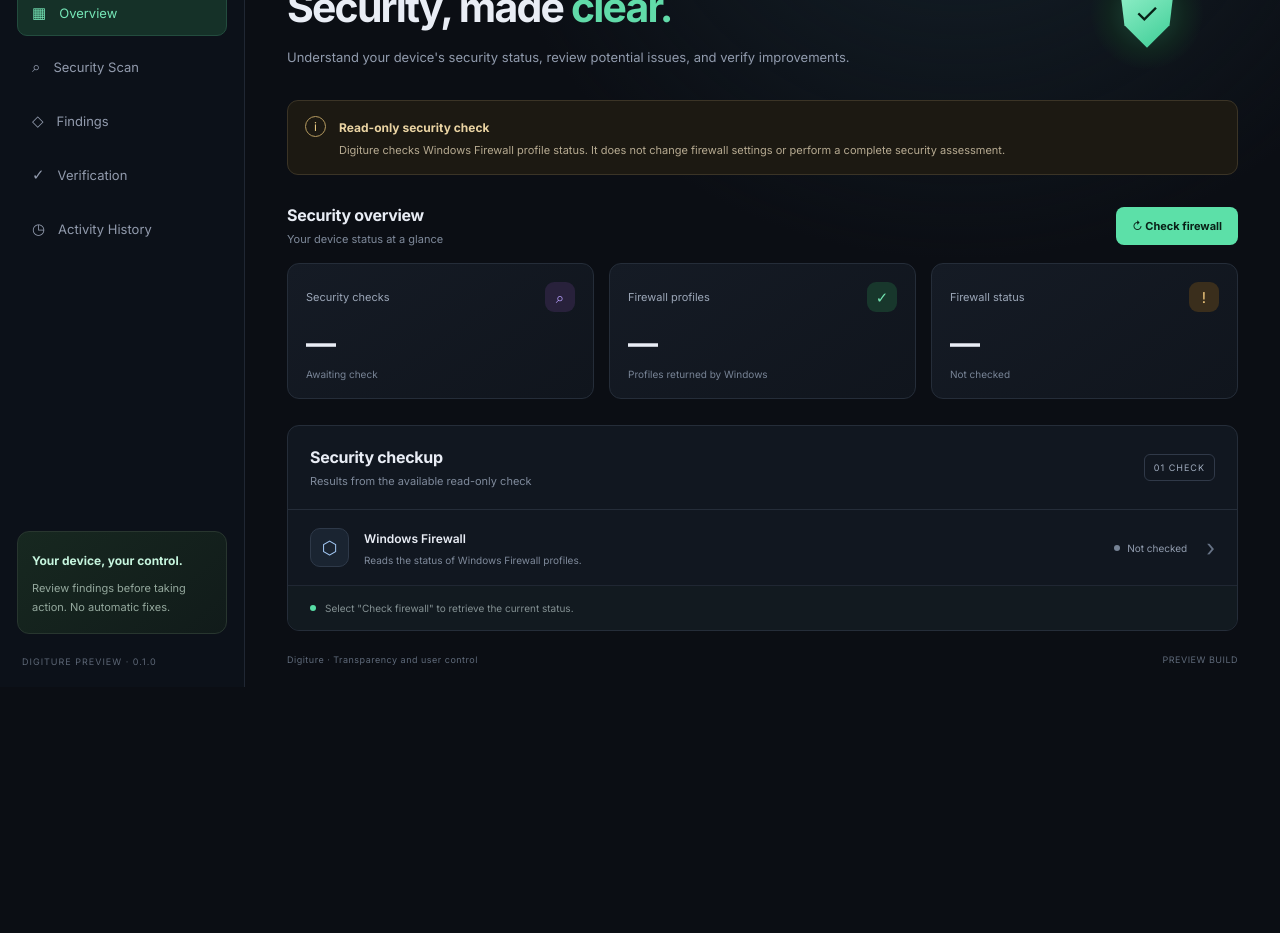
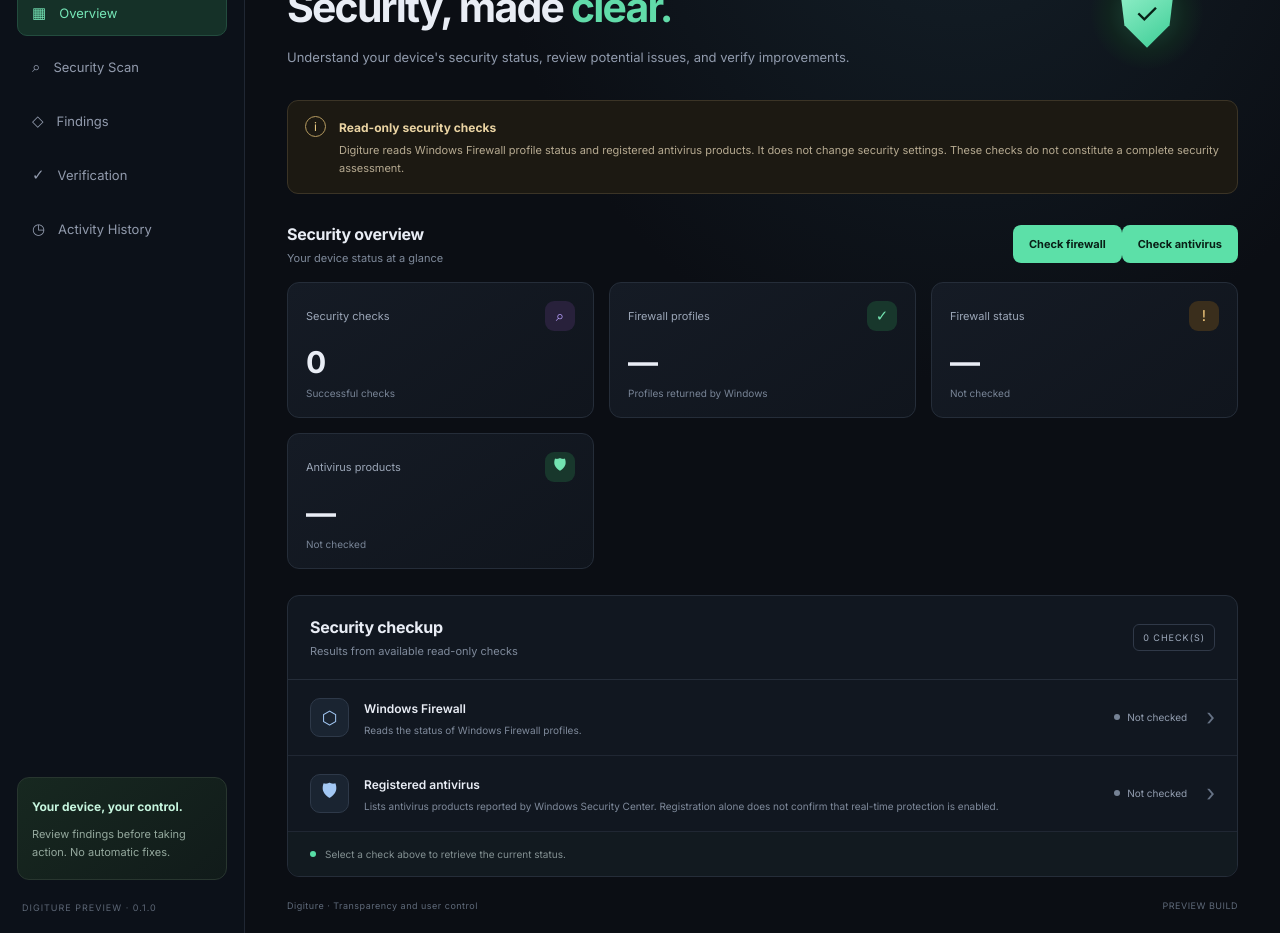
Before and after one commit to manasawasthi960-ui/digiture, a React (Vite) app: page / in a window 1280 px wide. Shown: the part 160-1093 px from the top of the page. Before the commit the page ends 847 px from the top, so only its background shows below. Built offline with nearby package versions, Linux system fonts and the light colour scheme.

Commit message:
Add antivirus and firewall security check

```diff
--- a/src/App.tsx
+++ b/src/App.tsx
@@ -5,6 +5,17 @@ import "./App.css";
 type FirewallProfile = {
   Name?: string;
   Enabled?: boolean | string;
+};
+
+type AntivirusProduct = {
+  displayName?: string;
+  productState?: number;
+};
+
+type AntivirusStatus = {
+  success: boolean;
+  products: string;
+  details: string;
 };
 
 type FirewallStatus = {
@@ -18,6 +29,10 @@ function App() {
   const [firewall, setFirewall] = useState<FirewallStatus | null>(null);
   const [error, setError] = useState("");
 
+  const [checkingAntivirus, setCheckingAntivirus] = useState(false);
+  const [antivirus, setAntivirus] = useState<AntivirusStatus | null>(null);
+  const [antivirusError, setAntivirusError] = useState("");
+
   async function checkFirewall() {
     if (checking) return;
 
@@ -25,14 +40,11 @@ function App() {
     setError("");
 
     try {
-      const result = await invoke<FirewallStatus>(
-        "check_firewall_status"
-      );
-
+      const result = await invoke<FirewallStatus>("check_firewall_status");
       setFirewall(result);
 
       if (!result.success) {
-        setError(result.details);
+        setError(result.details || "Firewall check failed.");
       }
     } catch (err) {
       setFirewall(null);
@@ -42,27 +54,83 @@ function App() {
     }
   }
 
+  async function checkAntivirus() {
+    if (checkingAntivirus) return;
+
+    setCheckingAntivirus(true);
+    setAntivirusError("");
+
+    try {
+      const result = await invoke<AntivirusStatus>(
+        "check_antivirus_status"
+      );
+
+      setAntivirus(result);
+
+      if (!result.success) {
+        setAntivirusError(result.details || "Antivirus check failed.");
+      }
+    } catch (err) {
+      setAntivirus(null);
+      setAntivirusError(String(err));
+    } finally {
+      setCheckingAntivirus(false);
+    }
+  }
+
+  function getAntivirusProducts(): AntivirusProduct[] {
+    if (!antivirus?.success || !antivirus.products) {
+      return [];
+    }
+
+    try {
+      const parsed: unknown = JSON.parse(antivirus.products);
+
+      if (Array.isArray(parsed)) {
+        return parsed as AntivirusProduct[];
+      }
+
+      if (parsed && typeof parsed === "object") {
+        return [parsed as AntivirusProduct];
+      }
+
+      return [];
+    } catch {
+      return [];
+    }
+  }
+
   function getProfiles(): FirewallProfile[] {
-    if (!firewall?.success) return [];
+    if (!firewall?.success || !firewall.profiles) {
+      return [];
+    }
 
     try {
       const parsed: unknown = JSON.parse(firewall.profiles);
-      const profiles = Array.isArray(parsed) ? parsed : [parsed];
 
-      return profiles as FirewallProfile[];
+      return Array.isArray(parsed)
+        ? (parsed as FirewallProfile[])
+        : [parsed as FirewallProfile];
     } catch {
       return [];
     }
   }
 
   const profiles = getProfiles();
+  const antivirusProducts = getAntivirusProducts();
+
   const disabledCount = profiles.filter(
     (profile) => String(profile.Enabled).toLowerCase() === "false"
   ).length;
 
-  function getFirewallSummary() {
-    if (!firewall?.success) return "Not checked";
-    if (profiles.length === 0) return "No profiles returned";
+  function getFirewallSummary(): string {
+    if (!firewall?.success) {
+      return "Not checked";
+    }
+
+    if (profiles.length === 0) {
+      return "No profiles returned";
+    }
 
     return disabledCount > 0
       ? `${disabledCount} profile(s) disabled`
@@ -71,9 +139,11 @@ function App() {
 
   return (
     <div className="app-shell">
+      {/* SIDEBAR */}
       <aside className="sidebar">
         <div className="brand">
           <div className="brand-icon">D</div>
+
           <div>
             <h1>Digiture</h1>
             <span>Digital Security</span>
@@ -83,19 +153,52 @@ function App() {
         <p className="nav-label">WORKSPACE</p>
 
         <nav className="navigation">
-          <button className="nav-item active">
+          <button className="nav-item active" type="button">
             ▦ <span>Overview</span>
           </button>
-          <button className="nav-item" onClick={checkFirewall}>
+
+          <button
+            className="nav-item"
+            type="button"
+            onClick={checkAntivirus}
+            disabled={checkingAntivirus}
+          >
             ⌕ <span>Security Scan</span>
           </button>
-          <button className="nav-item">
+
+          <button
+            className="nav-item"
+            type="button"
+            onClick={() =>
+              document
+                .getElementById("security-results")
+                ?.scrollIntoView({ behavior: "smooth" })
+            }
+          >
             ◇ <span>Findings</span>
           </button>
-          <button className="nav-item">
+
+          <button
+            className="nav-item"
+            type="button"
+            onClick={() =>
+              document
+                .getElementById("security-results")
+                ?.scrollIntoView({ behavior: "smooth" })
+            }
+          >
             ✓ <span>Verification</span>
           </button>
-          <button className="nav-item">
+
+          <button
+            className="nav-item"
+            type="button"
+            onClick={() =>
+              document
+                .getElementById("security-results")
+                ?.scrollIntoView({ behavior: "smooth" })
+            }
+          >
             ◷ <span>Activity History</span>
           </button>
         </nav>
@@ -105,27 +208,33 @@ function App() {
             <strong>Your device, your control.</strong>
             <p>Review findings before taking action. No automatic fixes.</p>
           </div>
+
           <div className="version">DIGITURE PREVIEW · 0.1.0</div>
         </div>
       </aside>
 
+      {/* MAIN CONTENT */}
       <main className="main-content">
         <header className="topbar">
           <div className="breadcrumb">
             Workspace <span>/</span> Overview
           </div>
+
           <div className="local-badge">
             <span className="status-dot" />
             LOCAL DESKTOP APP
           </div>
         </header>
 
+        {/* WELCOME */}
         <section className="welcome-section">
           <div>
             <div className="eyebrow">YOUR DIGITAL SAFETY WORKSPACE</div>
+
             <h2>
               Security, made <span>clear.</span>
             </h2>
+
             <p>
               Understand your device&apos;s security status, review potential
               issues, and verify improvements.
@@ -137,44 +246,66 @@ function App() {
           </div>
         </section>
 
+        {/* INFORMATION NOTICE */}
         <section className="notice">
           <span className="notice-icon">i</span>
+
           <div>
-            <strong>Read-only security check</strong>
+            <strong>Read-only security checks</strong>
+
             <p>
-              Digiture checks Windows Firewall profile status. It does not
-              change firewall settings or perform a complete security
-              assessment.
+              Digiture reads Windows Firewall profile status and registered
+              antivirus products. It does not change security settings.
+              These checks do not constitute a complete security assessment.
             </p>
           </div>
         </section>
 
+        {/* ACTION BUTTONS */}
         <section className="section-heading">
           <div>
             <h3>Security overview</h3>
             <p>Your device status at a glance</p>
           </div>
 
+          <div className="action-buttons">
             <button
               className="primary-button"
+              type="button"
               onClick={checkFirewall}
               disabled={checking}
             >
-            {checking ? "Checking firewall..." : "↻ Check firewall"}
+              {checking ? "Checking firewall..." : "Check firewall"}
             </button>
+
+            <button
+              className="primary-button"
+              type="button"
+              onClick={checkAntivirus}
+              disabled={checkingAntivirus}
+            >
+              {checkingAntivirus
+                ? "Checking antivirus..."
+                : "Check antivirus"}
+            </button>
+          </div>
         </section>
 
+        {/* STATISTICS */}
         <section className="stats-grid">
           <article className="stat-card">
             <div className="stat-top">
               <span>Security checks</span>
               <span className="stat-icon purple">⌕</span>
             </div>
+
             <div className="stat-number">
-              {firewall?.success ? "1" : "—"}
+              {(firewall?.success ? 1 : 0) +
+                (antivirus?.success ? 1 : 0)}
             </div>
+
             <div className="stat-caption">
-              {firewall?.success ? "Firewall check completed" : "Awaiting check"}
+              Successful checks
             </div>
           </article>
 
@@ -183,10 +314,14 @@ function App() {
               <span>Firewall profiles</span>
               <span className="stat-icon green">✓</span>
             </div>
+
             <div className="stat-number">
               {firewall?.success ? profiles.length : "—"}
             </div>
-            <div className="stat-caption">Profiles returned by Windows</div>
+
+            <div className="stat-caption">
+              Profiles returned by Windows
+            </div>
           </article>
 
           <article className="stat-card">
@@ -194,39 +329,80 @@ function App() {
               <span>Firewall status</span>
               <span className="stat-icon amber">!</span>
             </div>
+
             <div className="stat-number">
-              {firewall?.success ? (disabledCount > 0 ? "!" : "✓") : "—"}
+              {firewall?.success
+                ? disabledCount > 0
+                  ? "!"
+                  : "✓"
+                : "—"}
             </div>
-            <div className="stat-caption">{getFirewallSummary()}</div>
+
+            <div className="stat-caption">
+              {getFirewallSummary()}
+            </div>
+          </article>
+
+          <article className="stat-card">
+            <div className="stat-top">
+              <span>Antivirus products</span>
+              <span className="stat-icon green">🛡</span>
+            </div>
+
+            <div className="stat-number">
+              {antivirus?.success ? antivirusProducts.length : "—"}
+            </div>
+
+            <div className="stat-caption">
+              {checkingAntivirus
+                ? "Checking antivirus..."
+                : antivirus?.success
+                  ? "Registered with Windows"
+                  : "Not checked"}
+            </div>
           </article>
         </section>
 
-        <section className="checks-panel">
+        {/* SECURITY RESULTS */}
+        <section className="checks-panel" id="security-results">
           <div className="panel-heading">
             <div>
               <h3>Security checkup</h3>
-              <p>Results from the available read-only check</p>
-            </div>
-            <span className="check-count">01 CHECK</span>
+              <p>Results from available read-only checks</p>
             </div>
 
+            <span className="check-count">
+              {(firewall?.success ? 1 : 0) +
+                (antivirus?.success ? 1 : 0)}{" "}
+              CHECK(S)
+            </span>
+          </div>
+
+          {/* FIREWALL STATUS */}
           <article className="check-row">
             <div className="check-symbol">⬡</div>
+
             <div className="check-info">
               <strong>Windows Firewall</strong>
               <p>Reads the status of Windows Firewall profiles.</p>
             </div>
+
             <span className="check-status">
               <span className="small-dot" />
+
               {checking
                 ? "Checking"
                 : firewall?.success
                   ? "Retrieved"
+                  : error
+                    ? "Failed"
                     : "Not checked"}
             </span>
+
             <span className="row-arrow">›</span>
           </article>
 
+          {/* FIREWALL PROFILE DETAILS */}
           {firewall?.success && profiles.length > 0 && (
             <div className="firewall-results">
               <h4>Firewall profile results</h4>
@@ -241,13 +417,17 @@ function App() {
                     key={`${profile.Name ?? "profile"}-${index}`}
                   >
                     <div className="check-info">
-                      <strong>{profile.Name ?? `Profile ${index + 1}`}</strong>
+                      <strong>
+                        {profile.Name ?? `Profile ${index + 1}`}
+                      </strong>
+
                       <p>
                         {enabled
                           ? "Windows reports this profile is enabled."
                           : "Windows reports this profile is disabled. Review this setting."}
                       </p>
                     </div>
+
                     <span className="check-status">
                       <span className="small-dot" />
                       {enabled ? "Enabled" : "Disabled"}
@@ -258,9 +438,88 @@ function App() {
             </div>
           )}
 
+          {/* ANTIVIRUS STATUS */}
+          <article className="check-row">
+            <div className="check-symbol">🛡</div>
+
+            <div className="check-info">
+              <strong>Registered antivirus</strong>
+
+              <p>
+                Lists antivirus products reported by Windows Security Center.
+                Registration alone does not confirm that real-time protection
+                is enabled.
+              </p>
+            </div>
+
+            <span className="check-status">
+              <span className="small-dot" />
+
+              {checkingAntivirus
+                ? "Checking"
+                : antivirus?.success
+                  ? "Retrieved"
+                  : antivirusError
+                    ? "Failed"
+                    : "Not checked"}
+            </span>
+
+            <span className="row-arrow">›</span>
+          </article>
+
+          {/* ANTIVIRUS PRODUCT DETAILS */}
+          {antivirus?.success && (
+            <div className="firewall-results">
+              <h4>Registered antivirus products</h4>
+
+              {antivirusProducts.length > 0 ? (
+                antivirusProducts.map((item, index) => {
+                  const product = item as AntivirusProduct;
+
+                  return (
+                    <article
+                      className="check-row"
+                      key={`${product.displayName ?? "antivirus"}-${index}`}
+                    >
+                      <div className="check-info">
+                        <strong>
+                          {product.displayName ??
+                            "Unnamed antivirus product"}
+                        </strong>
+
+                        <p>
+                          Registered with Windows Security Center. The raw
+                          product-state value is{" "}
+                          {typeof product.productState === "number"
+                            ? product.productState
+                            : "not provided"}
+                          . This value alone does not confirm that protection
+                          is active.
+                        </p>
+                      </div>
+
+                      <span className="check-status">
+                        <span className="small-dot" />
+                        Registered
+                      </span>
+                    </article>
+                  );
+                })
+              ) : (
+                <p>
+                  Windows returned no registered antivirus products.
+                </p>
+              )}
+
+              <p>{antivirus.details}</p>
+            </div>
+          )}
+
+          {/* ERROR MESSAGES */}
           {error && (
             <div className="notice error-notice" role="alert">
               <span className="notice-icon">!</span>
+
               <div>
                 <strong>Firewall check failed</strong>
                 <p>{error}</p>
@@ -268,17 +527,29 @@ function App() {
             </div>
           )}
 
-          {firewall?.success && (
-            <div className="panel-footer">
-              <span className="footer-dot" />
-              {firewall.details} No settings were changed.
+          {antivirusError && (
+            <div className="notice error-notice" role="alert">
+              <span className="notice-icon">!</span>
+
+              <div>
+                <strong>Antivirus check failed</strong>
+                <p>{antivirusError}</p>
+              </div>
             </div>
           )}
 
-          {!firewall && !error && (
+          {/* FOOTER MESSAGE */}
+          {(firewall?.success || antivirus?.success) && (
             <div className="panel-footer">
               <span className="footer-dot" />
-              Select &quot;Check firewall&quot; to retrieve the current status.
+              Read-only results retrieved. No security settings were changed.
+            </div>
+          )}
+
+          {!firewall && !antivirus && !error && !antivirusError && (
+            <div className="panel-footer">
+              <span className="footer-dot" />
+              Select a check above to retrieve the current status.
             </div>
           )}
         </section>
```
Also changed, not shown: 1 other file (tests, documents, lock files or other folders). Lines whose indentation alone changed are shown as unchanged.
